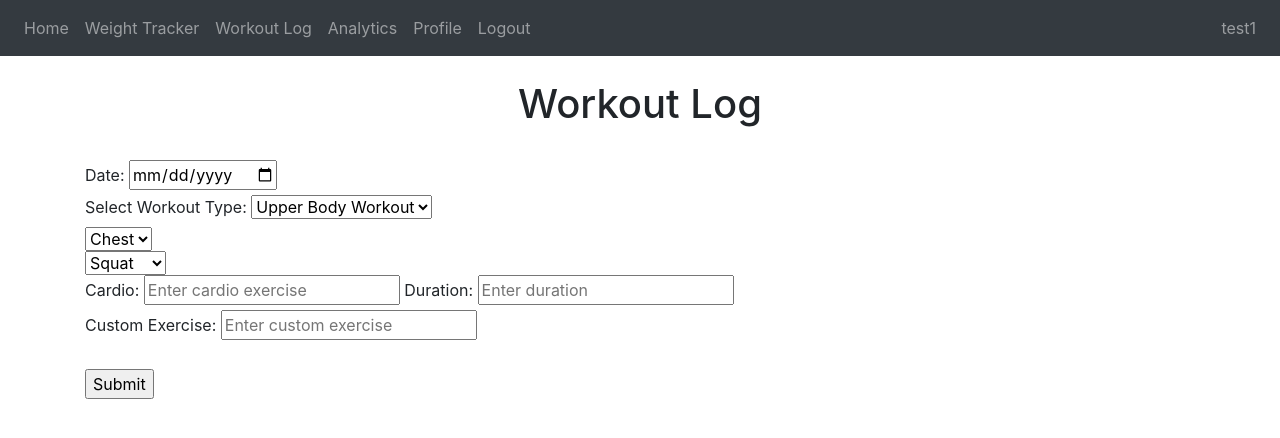
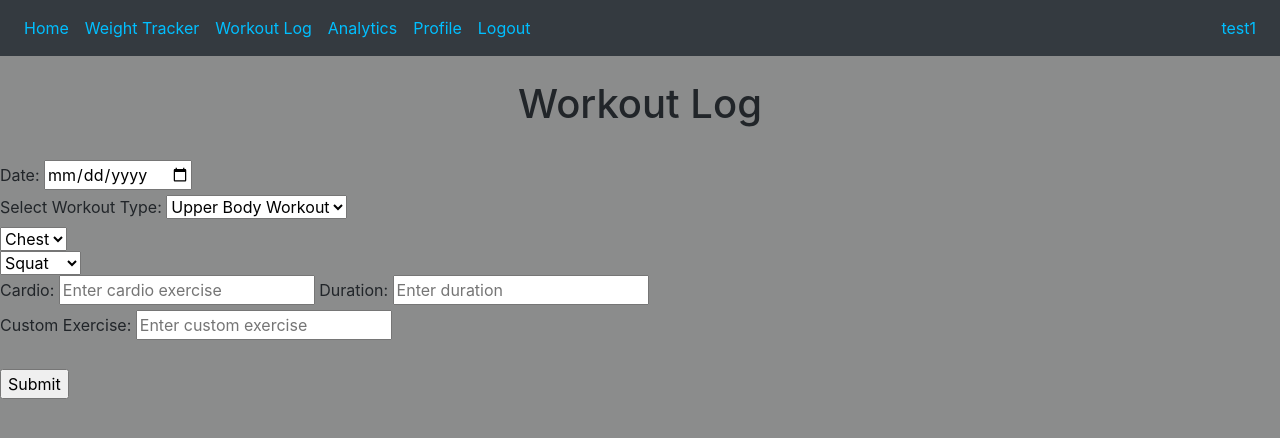
Before and after one commit to jqluu/Fitness-App, a Flask app: page /workoutlog in a window 1280 px wide. Shown: the top 438 px of the page. Run offline with Flask 3, Linux system fonts and the light colour scheme; a user stored in the database is signed in; some libraries are stand-ins or nearby versions.

Commit message:
updated styles

```diff
--- a/website/static/styles.css
+++ b/website/static/styles.css
@@ -1,10 +1,11 @@
-.centered-content {
+.weight-tracker {
     text-align: center;
     /* Optionally, you can add margin and padding for better alignment */
     margin: 0 auto;
     padding: 15px; /* Adjust the value as needed */
     max-width: 300px;
     border: 2px solid #000000;
+    background-color: rgb(255, 255, 255);
   }
 
   h1 {
@@ -54,3 +55,17 @@
     justify-content: space-between;
     text-align: center;
   }
+
+  .content-container{
+    background-color: rgb(139, 140, 140);
+    background-size: cover;
+  }
+
+  body {
+    background-color: rgb(139, 140, 140);
+    background-size: cover;
+}
+
+.navbar .navbar-nav .nav-item.nav-link {
+  color: #00bfff; /* Set the text color to red (#FF0000) */
+}
--- a/website/templates/base.html
+++ b/website/templates/base.html
@@ -3,6 +3,7 @@
   <head>
     <meta charset="utf-8" />
     <meta name="viewport" content="width=device-width, initial-scale=1" />
+    <link rel="stylesheet" type="text/css" href="static/styles.css">
     <link
       rel="stylesheet"
       href="https://stackpath.bootstrapcdn.com/bootstrap/4.4.1/css/bootstrap.min.css"
@@ -14,6 +15,7 @@
       href="https://stackpath.bootstrapcdn.com/font-awesome/4.7.0/css/font-awesome.min.css"
       crossorigin="anonymous"
     />
+
 
     <title>{% block title %}Home{% endblock %}</title>
   </head>
@@ -69,7 +71,7 @@
     </div>
     {% endif %} {% endfor %} {% endif %} {% endwith %}
 
-    <div class="container">{% block content %} {% endblock %}</div>
+    <div class="content-container">{% block content %} {% endblock %}</div>
     <script
       src="https://code.jquery.com/jquery-3.2.1.slim.min.js"
       integrity="sha384-KJ3o2DKtIkvYIK3UENzmM7KCkRr/rE9/Qpg6aAZGJwFDMVNA/GpGFF93hXpG5KkN"
--- a/website/templates/weight_tracker.html
+++ b/website/templates/weight_tracker.html
@@ -8,7 +8,7 @@
 </head>
 <body>
   <br>
-  <div class="centered-content">
+  <div class="weight-tracker">
     <ul class="list-group list-group-flush center-list" id="weights">
       {% for weight in user.weights %}
       <li class="list-group-item weight-item">
--- a/website/templates/workout_log.html
+++ b/website/templates/workout_log.html
@@ -2,7 +2,11 @@
 {% block title %}Workout Log{% endblock %}
 {% block content %}
 <br>
-    <h1 align="center">Workout Log</h1>
+<head>
+  <link rel="stylesheet" type="text/css" href="static/styles.css">
+  <h1>Workout Log</h1>
+</head>
+<body>
     <br>
     <form method="POST">
 
@@ -43,11 +47,10 @@
       </div>
     </div>
 
-
-
-      <br>
-      <input type="submit" value="Submit">
+    <br>
+    <input type="submit" value="Submit">
     </form>
+</body>
 {% endblock %}
 
 
```
